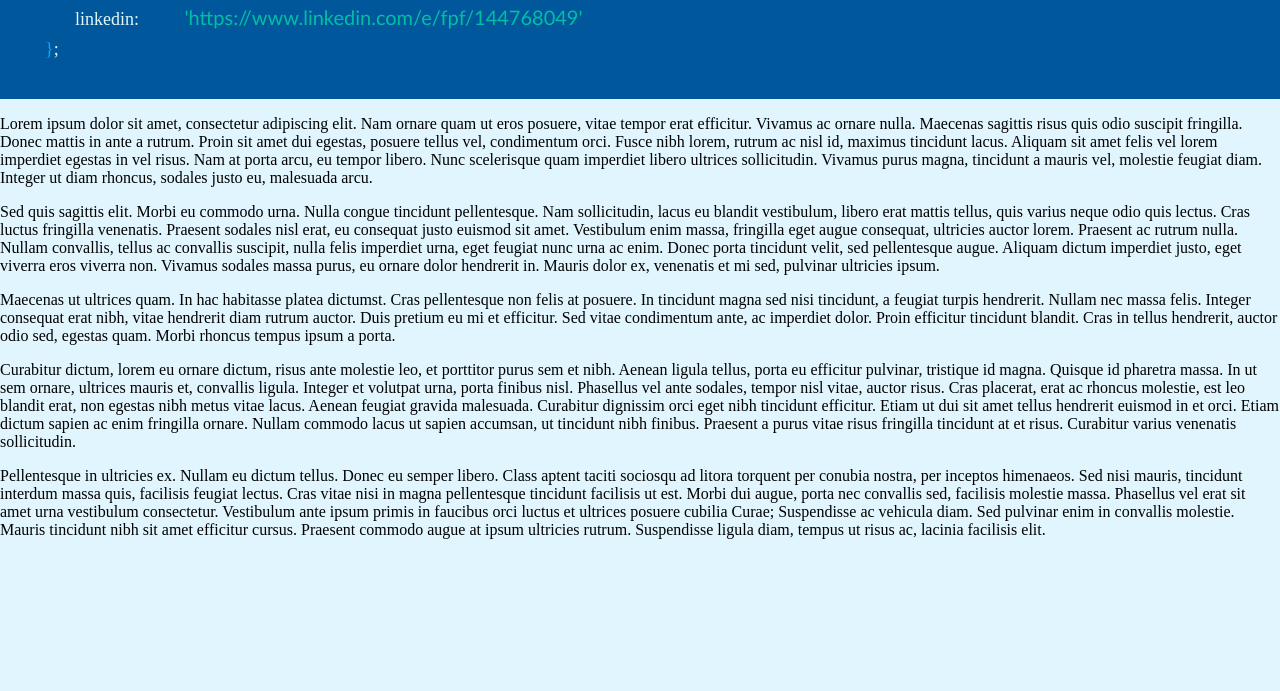
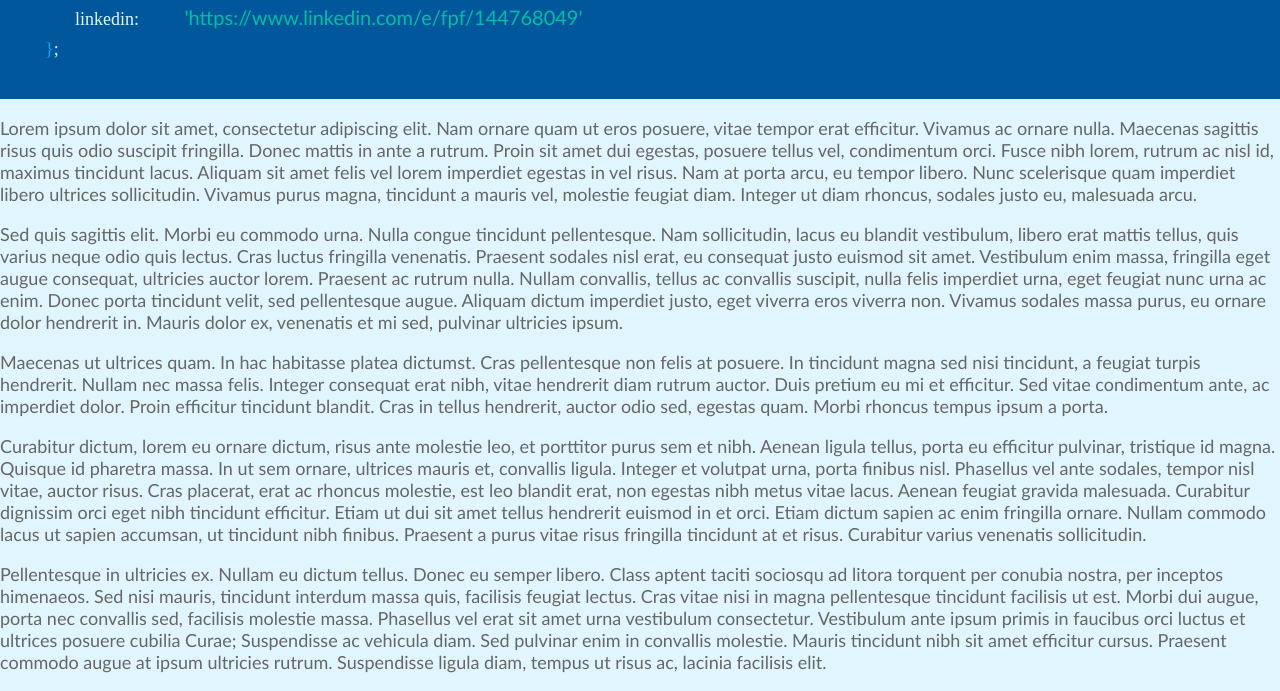
Before and after one commit to ericlifka/ericlifka.github.io, a website: page index.html in a window 1280 px wide. Shown: the part 199-890 px from the top of the page. Before the commit the page ends 800 px from the top, so only its background shows below. Drawn offline with Linux system fonts and the light colour scheme.

Commit message:
set fonts up with variables

```diff
--- a/styles/styles.less
+++ b/styles/styles.less
@@ -4,6 +4,11 @@
 
 @alternate-light: #64FFDA;
 @alternate-dark: #00BFA5;
+
+@text-grey: #666666;
+
+@fixed-width-font: "Andale Mono";
+@standard-font: "Gill Sans";
 
 .select-rule(@select) {
     -webkit-touch-callout: @select;
@@ -18,6 +23,9 @@ html, body {
 	margin: 0;
 	padding: 0;
     background-color: @primary-light;
+    font-family: @standard-font;
+    font-size: 18px;
+    color: @text-grey;
 }
 
 .title-card {
@@ -27,7 +35,7 @@ html, body {
     color: @primary-light;
 
 	font-size: 18px;
-	font-family: "Andale Mono";
+	font-family: @fixed-width-font;
 
     .line {
         .select-rule(none);
@@ -54,7 +62,7 @@ html, body {
             .select-rule(text);
             color: @alternate-dark;
             font-size: 20px;
-            font-family: Gill Sans;
+            font-family: @standard-font;
 
             & a {
                 color: inherit;
```
Also changed, not shown: styles.css.
